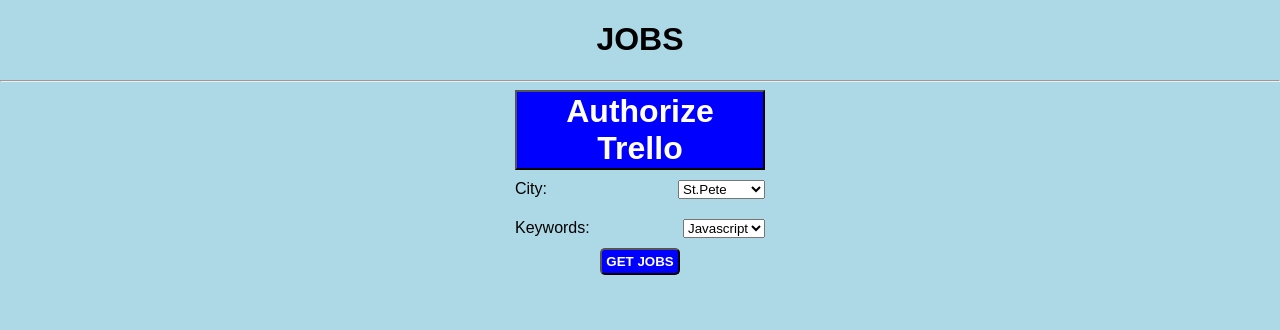
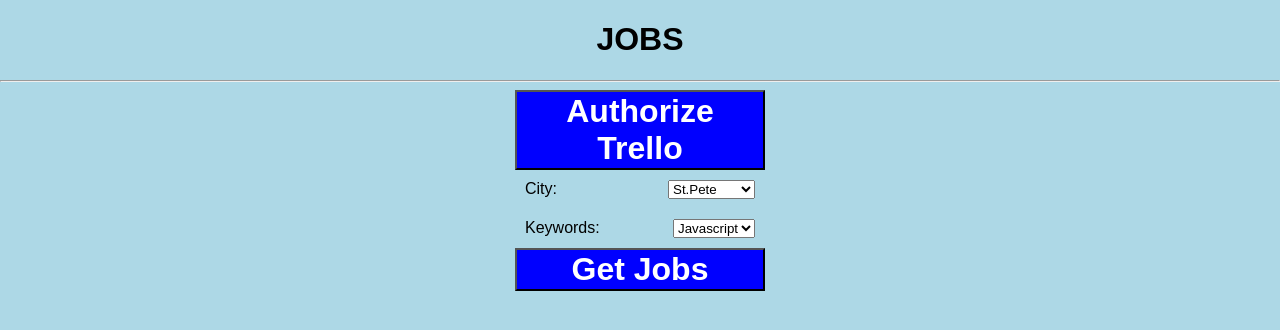
Before and after one commit to bam1056/JobSearch, a React app: page / in a window 1280 px wide. Shown: the top 330 px of the page. Built offline with nearby package versions, Linux system fonts and the light colour scheme.

Commit message:
added styles to the selection area

```diff
--- a/src/components/App.js
+++ b/src/components/App.js
@@ -102,8 +102,8 @@
         </div>
         <button
           onClick={this.getJobs}
-          style={styles.cardButton}>
-          GET JOBS
+          style={styles.authTrelloButton}>
+          Get Jobs
         </button>
       </div>
       <div
--- a/src/components/styles.js
+++ b/src/components/styles.js
@@ -42,7 +42,7 @@
   dropdown: {
     display: 'flex',
     justifyContent: 'space-between',
-    width: '250px',
+    width: '230px',
     margin: '10px 0'
   },
   select: {
```
